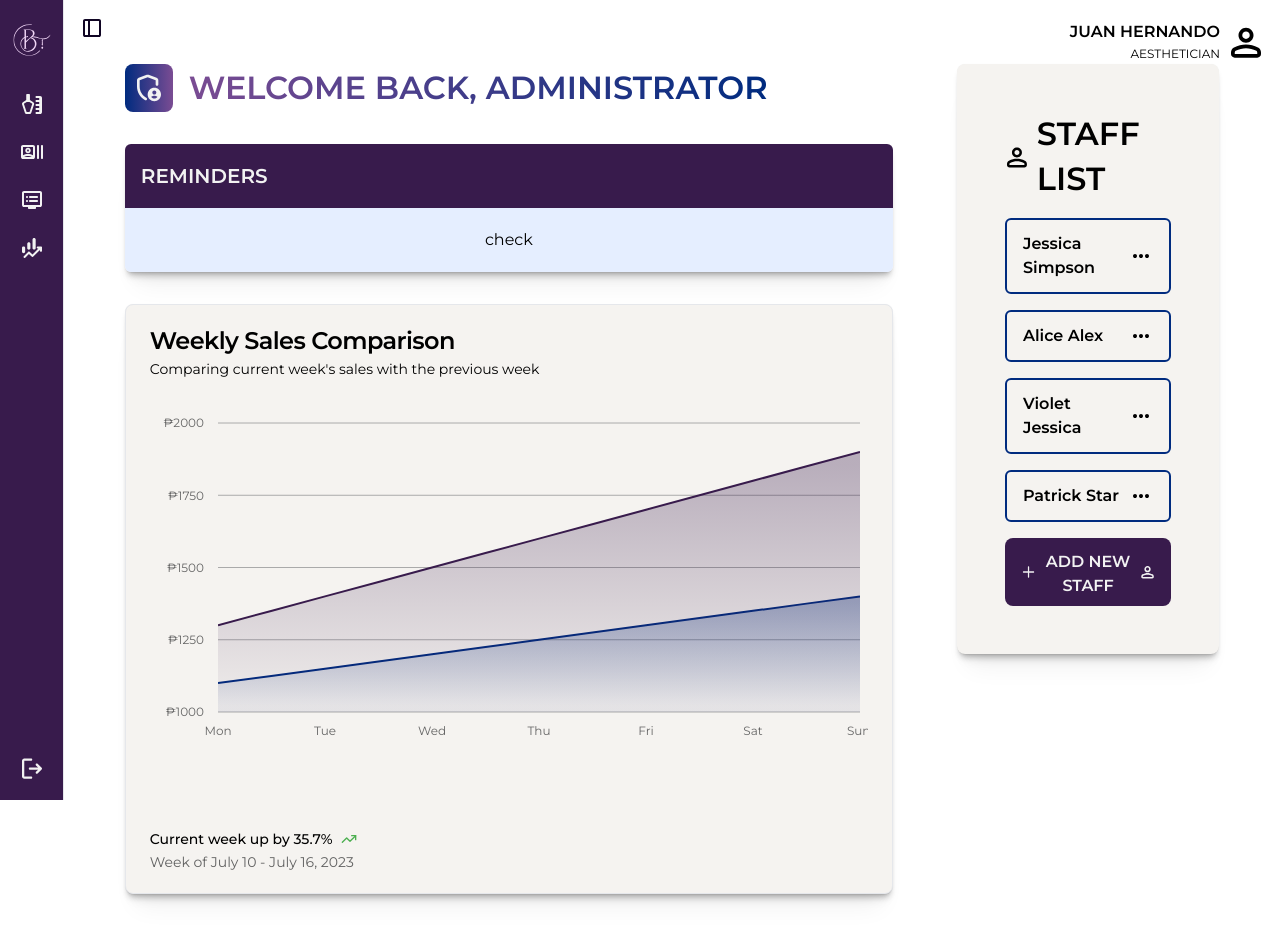
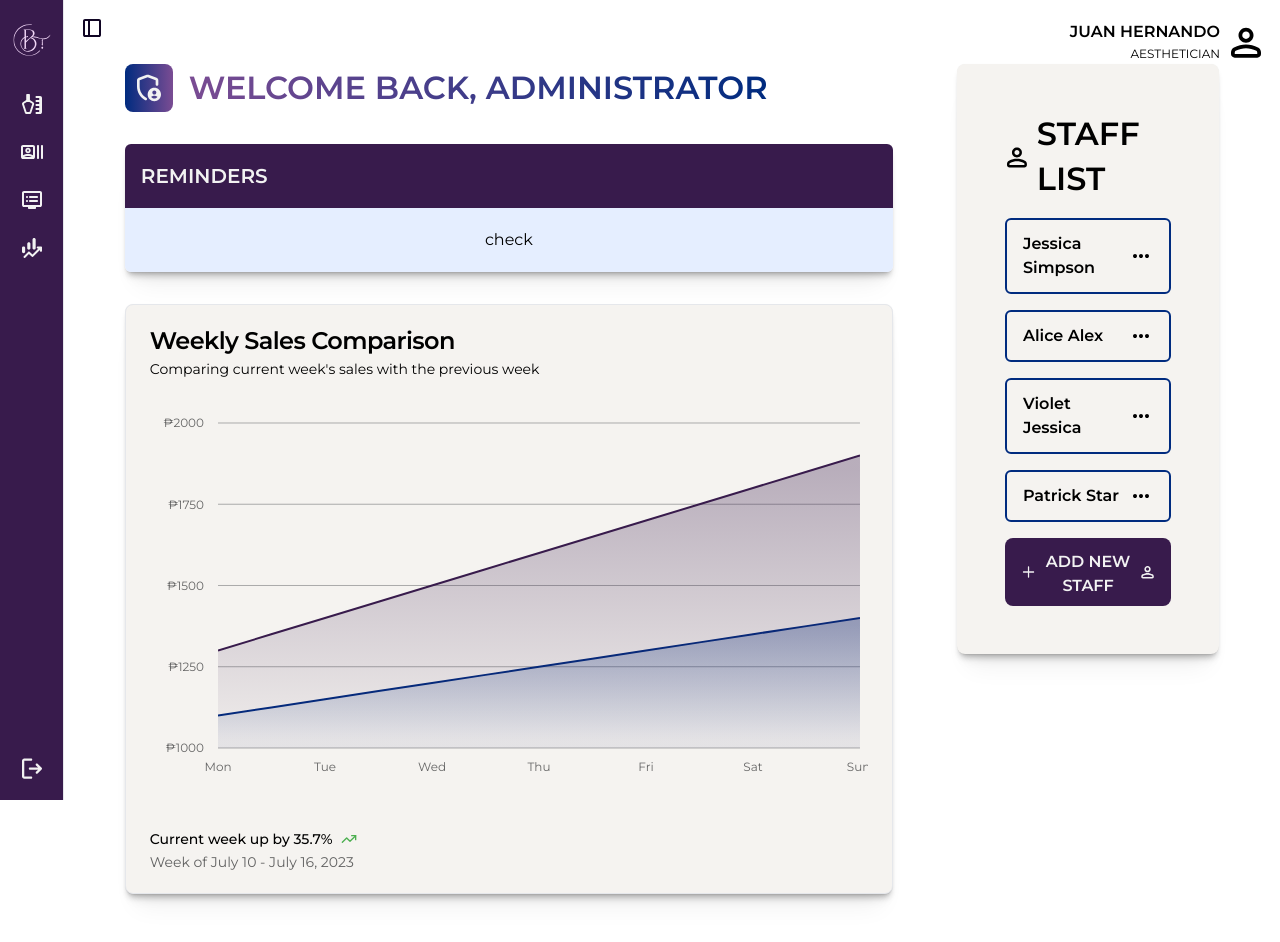
Before and after one commit to SoftwareEnginneringBeautox/testRepository, a React (Vite) app in the folder client/: page /AdminDashboard in a window 1280 px wide. Shown: the top 942 px of the page. Built offline with nearby package versions, Linux system fonts and the light colour scheme.

Commit message:
decreased SalesChart Content and Footer spacing

```diff
--- a/client/src/components/SalesChart.jsx
+++ b/client/src/components/SalesChart.jsx
@@ -60,7 +60,7 @@ const SalesChart = () => {
             style={{
               width: "100%",
               height: "0",
-              paddingBottom: "50%",
+              paddingBottom: "55%",
               position: "relative"
             }}
           >
--- a/client/src/components/ui/DropdownMenu.jsx
+++ b/client/src/components/ui/DropdownMenu.jsx
@@ -2,7 +2,6 @@
 
 import * as React from "react";
 import * as DropdownMenuPrimitive from "@radix-ui/react-dropdown-menu";
-import { Check, ChevronRight, Circle } from "lucide-react";
 
 import { cn } from "@/lib/utils";
 
@@ -74,7 +73,7 @@ const DropdownMenuItem = React.forwardRef(
     <DropdownMenuPrimitive.Item
       ref={ref}
       className={cn(
-        "relative cursor-pointer flex select-none items-center gap-2 rounded-sm px-2 py-1.5 text-sm outline-none transition-colors focus:bg-neutral-100 focus:text-neutral-900 data-[disabled]:pointer-events-none data-[disabled]:opacity-50 [&_svg]:pointer-events-none [&_svg]:size-4 [&_svg]:shrink-0 dark:focus:bg-neutral-800 dark:focus:text-neutral-50",
+        "relative cursor-pointer flex select-none items-center gap-2 rounded-sm px-2 py-1.5 text-sm outline-none transition-colors focus:bg-neutral-100 focus:text-neutral-900 data-[disabled]:pointer-events-none data-[disabled]:opacity-50 [&_svg]:pointer-events-none [&_svg]:size-5 [&_svg]:shrink-0 dark:focus:bg-neutral-800 dark:focus:text-neutral-50",
         inset && "pl-8",
         className
       )}
--- a/client/src/pages/FinancialOverview.jsx
+++ b/client/src/pages/FinancialOverview.jsx
@@ -142,7 +142,6 @@ function FinancialOverwiew() {
               <td>2</td>
               <td>3</td>
               <td>
-                {" "}
                 <DropdownMenu>
                   <DropdownMenuTrigger>
                     <EllipsisIcon />
```
